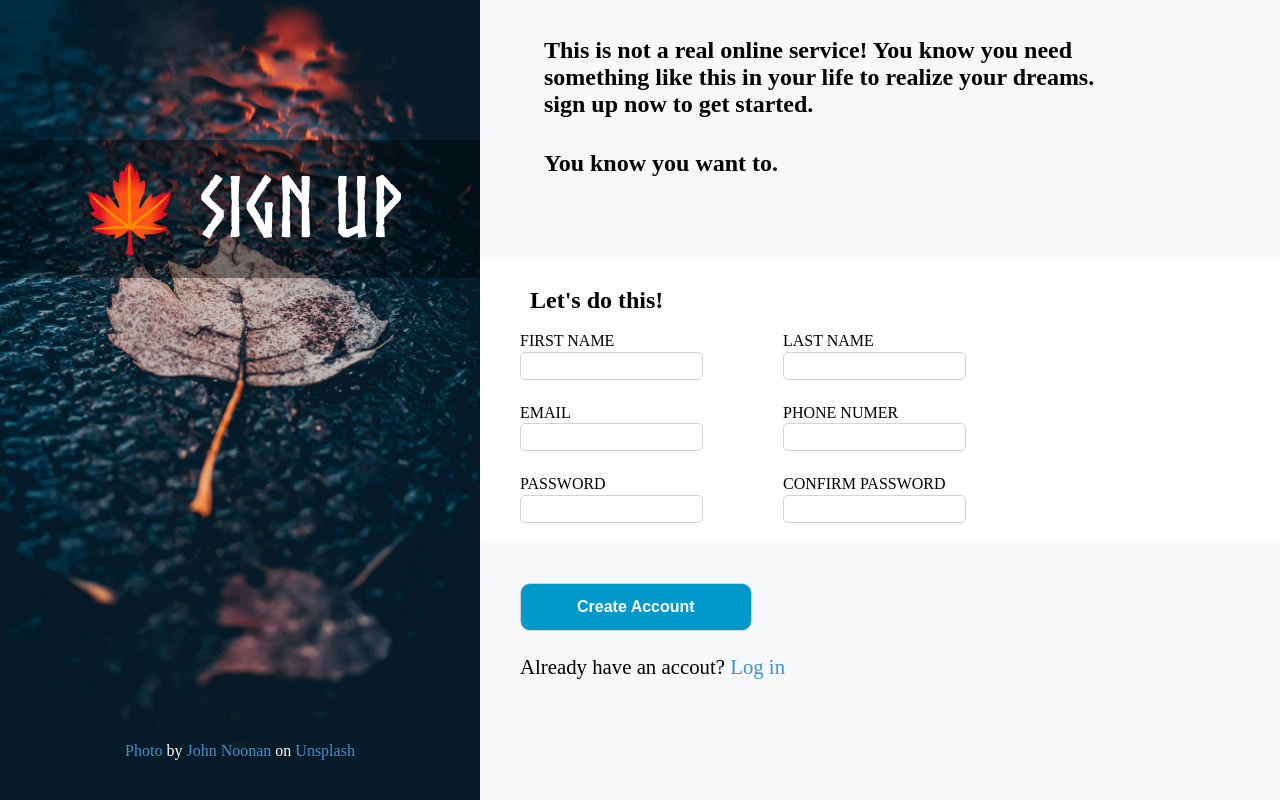
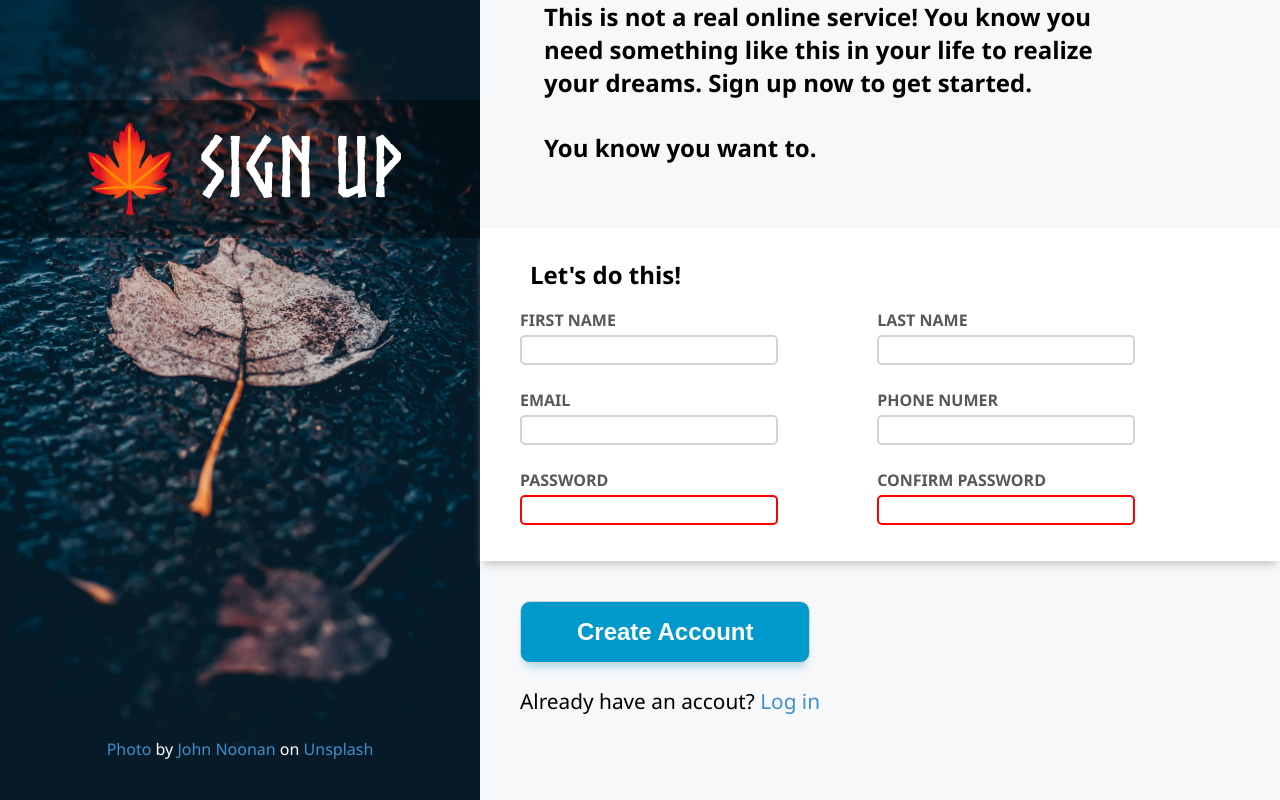
Before and after one commit to ruben-23/sign-up-form, a plain HTML site: page index.html in a window 1280 px wide. Drawn offline with Linux system fonts and the light colour scheme.

Commit message:
Add style for validations

```diff
--- a/index.html
+++ b/index.html
@@ -23,7 +23,7 @@
             <div class="info-section">
                 <div>
                     <p>This is not a real online service! You know you need something like this in your life to realize
-                        your dreams. sign up now to get started.
+                        your dreams. Sign up now to get started.
                     </p>
                     <p>You know you want to.</p>
                 </div>
--- a/style.css
+++ b/style.css
@@ -11,6 +11,9 @@
     margin: 0;
 }
 
+body {
+  font-family:  "Segoe UI", Helvetica, Arial, sans-serif, "Apple Color Emoji", "Segoe UI Emoji", "Segoe UI Symbol";
+}
 
 .main-container {
     display: flex;
@@ -37,7 +40,7 @@
 
 .image-container > h1 {
     background-color: rgba(0, 0, 0, 0.4);
-    margin-top: 15vh;
+    margin-top: 10vh;
     font-size: 5.2rem;
     font-family: 'norse' ;
 }
@@ -62,7 +65,7 @@
 .info-section {
     display: flex;
     justify-content: flex-end;
-    padding: 0 10rem 5rem 4rem;
+    padding: 0 10rem 4rem 4rem;
 }
 
 .info-section > div {
@@ -77,6 +80,11 @@
 .info-section > div > p {
    font-size: 1.5em;
    font-weight: bold;
+}
+
+.details {
+    box-shadow: 0 8px 8px -4px rgb(207, 207, 207);
+    padding-bottom: 1rem;
 }
 
 form{
@@ -98,12 +106,13 @@ form > div > div {
     display: flex;
     justify-content: space-between;
     flex-wrap: wrap;
+    gap: 1.2rem;
 }
 
 form > div > div > p {
     display: flex;
     flex-direction: column;
-    gap: 0.2vh;
+    gap: 0.5vh;
 }
 
 form > h2 {
@@ -114,21 +123,39 @@ form > h2 {
 input {
     height: 3vh;
     border-radius: 5px;
-    border: 1px solid lightgrey
+    border: 2px solid lightgrey;
+    width: 250px;
 }
+
+input:focus,
+input:invalid:focus {
+    outline: none;
+    border: 2px solid rgb(60, 122, 214);
+    box-shadow: 0 0 5px 0 rgb(122, 122, 122);
+}
+
+input:invalid{
+    border: 2px solid red;
+}
+
+label {
+    color: rgb(88, 88, 88);
+    font-weight: bold;
+}
+
 
 button {
     color: white;
     background-color: rgba(0, 153, 204, 1.0);
-    height: 3rem;
     border: 1px solid lightgray;
     border-radius: 10px;
     cursor: pointer;
-    font-size: medium;
+    font-size: 1.5rem;
     font-weight: 550;
     text-align: center;
-    padding: 1px 3.5rem;
+    padding: 1rem 3.5rem;
     margin-bottom: 3vh;
+    box-shadow: 0 8px 8px -4px lightblue;
 }
 
 button:hover,
```
